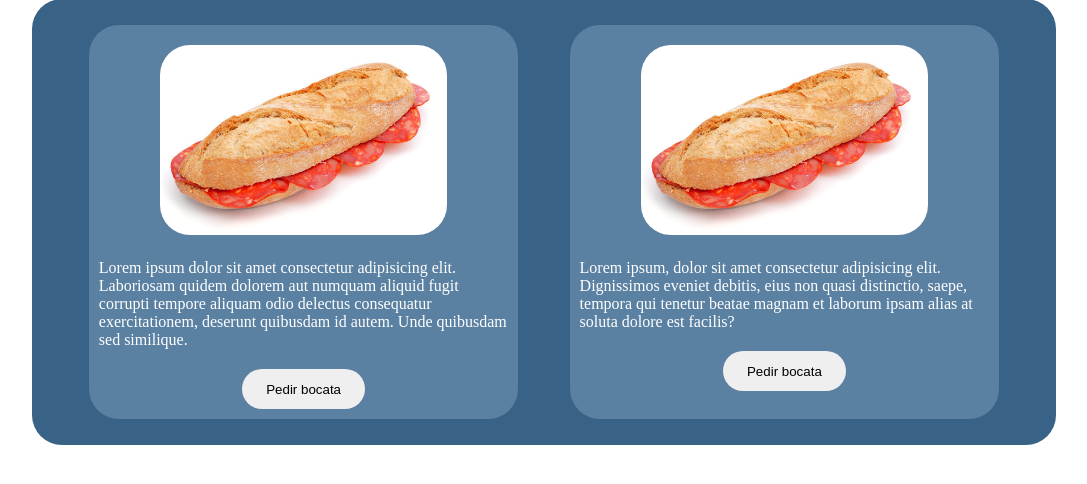
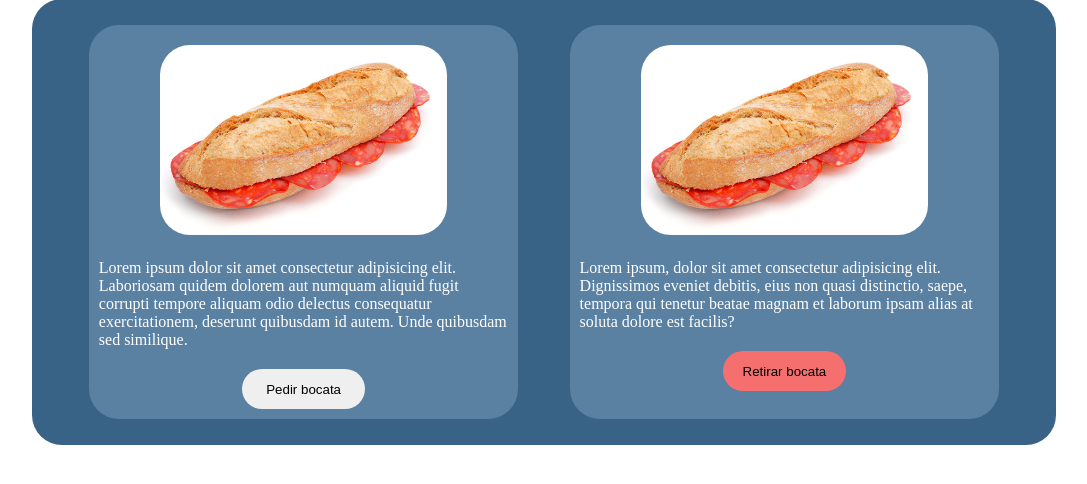
Before and after one commit to luciaver/TRABAJOBOC, a PHP site: page /inicio_user.html in a window 1280 px wide. Shown: the part 169-653 px from the top of the page, without its empty margins (96-1183 px from the left). Run offline with PHP 8.4, Linux system fonts and the light colour scheme.

Commit message:
Se le a cambiado el boton del segundo bocadillo, para que enseñe lo que pasaría si se le pide un bocata

```diff
--- a/historial_pedidos.html
+++ b/historial_pedidos.html
@@ -63,7 +63,7 @@
                     <td>Frio</td>
                     <td>21-01-2025</td>
                     <td>2,50 €</td>
-                    <td><button class="btn-retirado">Retirado</button></td>
+                    <td><button class="btn-retirado">Haciendo</button></td>
                 </tr>
                 <tr>
                     <td>Queso</td>
--- a/inicio_user.html
+++ b/inicio_user.html
@@ -37,7 +37,7 @@
             </div>
 
             <div class="div_boton">
-                <button type="button" name="boton_bocatas" class="boton_bocatas">Pedir bocata</button>
+                <button type="button" name="boton_bocatas_pedir" class="boton_bocatas_pedir">Pedir bocata</button>
             </div>
         </section>
 
@@ -51,7 +51,7 @@
             </div>
 
             <div class="div_boton">
-                <button type="button" name="boton_bocatas" class="boton_bocatas">Pedir bocata</button>
+                <button type="button" name="boton_bocatas_retirar" class="boton_bocatas_retirar">Retirar bocata</button>
             </div>
         </section>
     </article>
--- a/user.css
+++ b/user.css
@@ -122,15 +122,28 @@ p {
     justify-content: center;
 }
 
-.boton_bocatas {
+.boton_bocatas_pedir {
     width: 100%;
     height: 40px;
     border: none;
     border-radius: 20px;
 }
 
-.boton_bocatas:hover {
+.boton_bocatas_pedir:hover {
     background-color: rgb(59, 101, 138);
+    color: white;
+}
+
+.boton_bocatas_retirar {
+    width: 100%;
+    background-color: rgb(245, 111, 111);
+    height: 40px;
+    border: none;
+    border-radius: 20px;
+}
+
+.boton_bocatas_retirar:hover {
+    background-color: red;
     color: white;
 }
 
```
